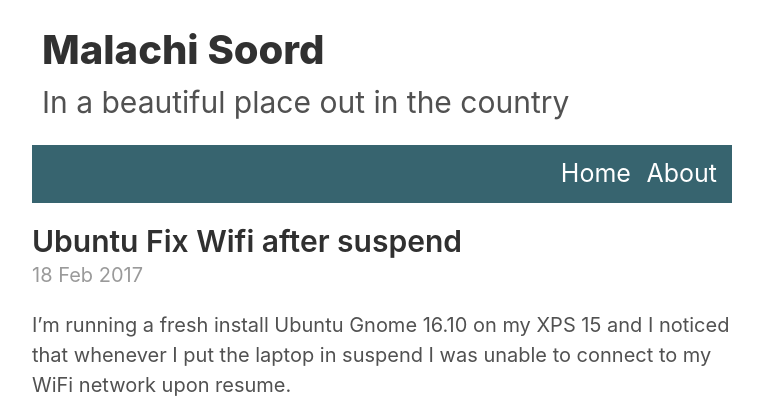
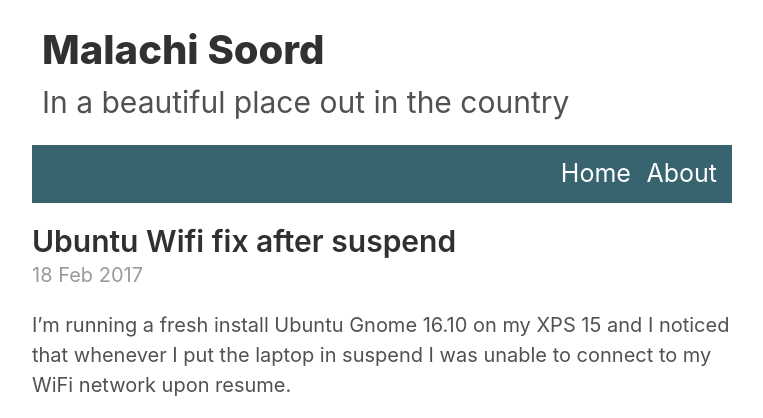
Before and after one commit to inverse/personal-site, a Jekyll site: the page built from _posts/2017-02-18-ubuntu-fix-wifi-after-suspend.md, in a window 1280 px wide. Shown: the top 418 px of the page, without its empty margins (258-1021 px from the left). Built offline with Jekyll 4.4.1, drawn with Linux system fonts in a browser that asks for light colours; nearby versions of some CDN libraries; comment, search, counter and statistics services are not loaded.

Commit message:
Minor fix

```diff
--- a/_posts/2017-02-18-ubuntu-fix-wifi-after-suspend.md
+++ b/_posts/2017-02-18-ubuntu-fix-wifi-after-suspend.md
@@ -1,6 +1,6 @@
 ---
 layout: post
-title: Ubuntu Fix Wifi after suspend
+title: Ubuntu Wifi fix after suspend
 comments: true
 tags:
   - linux
```
